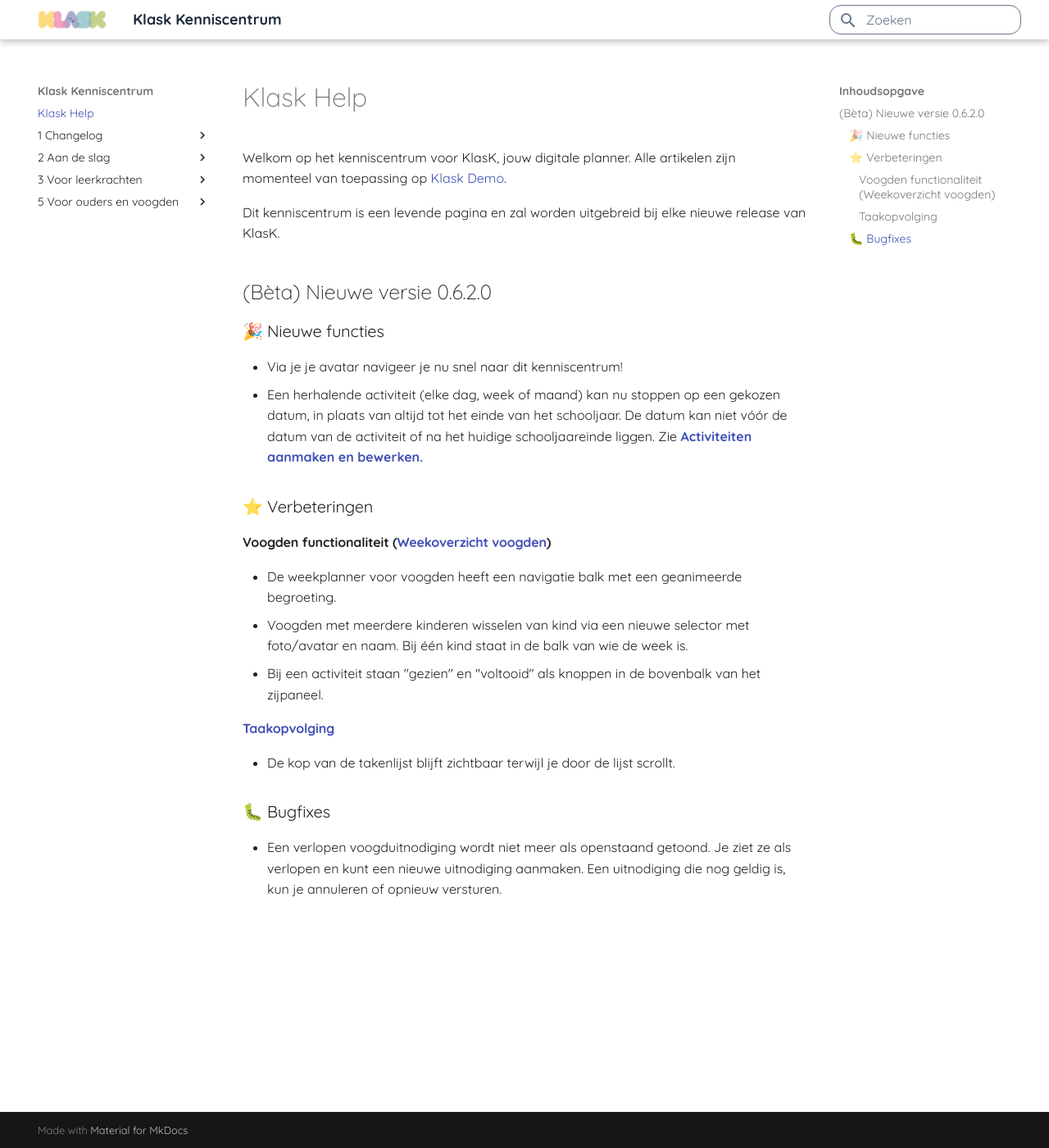
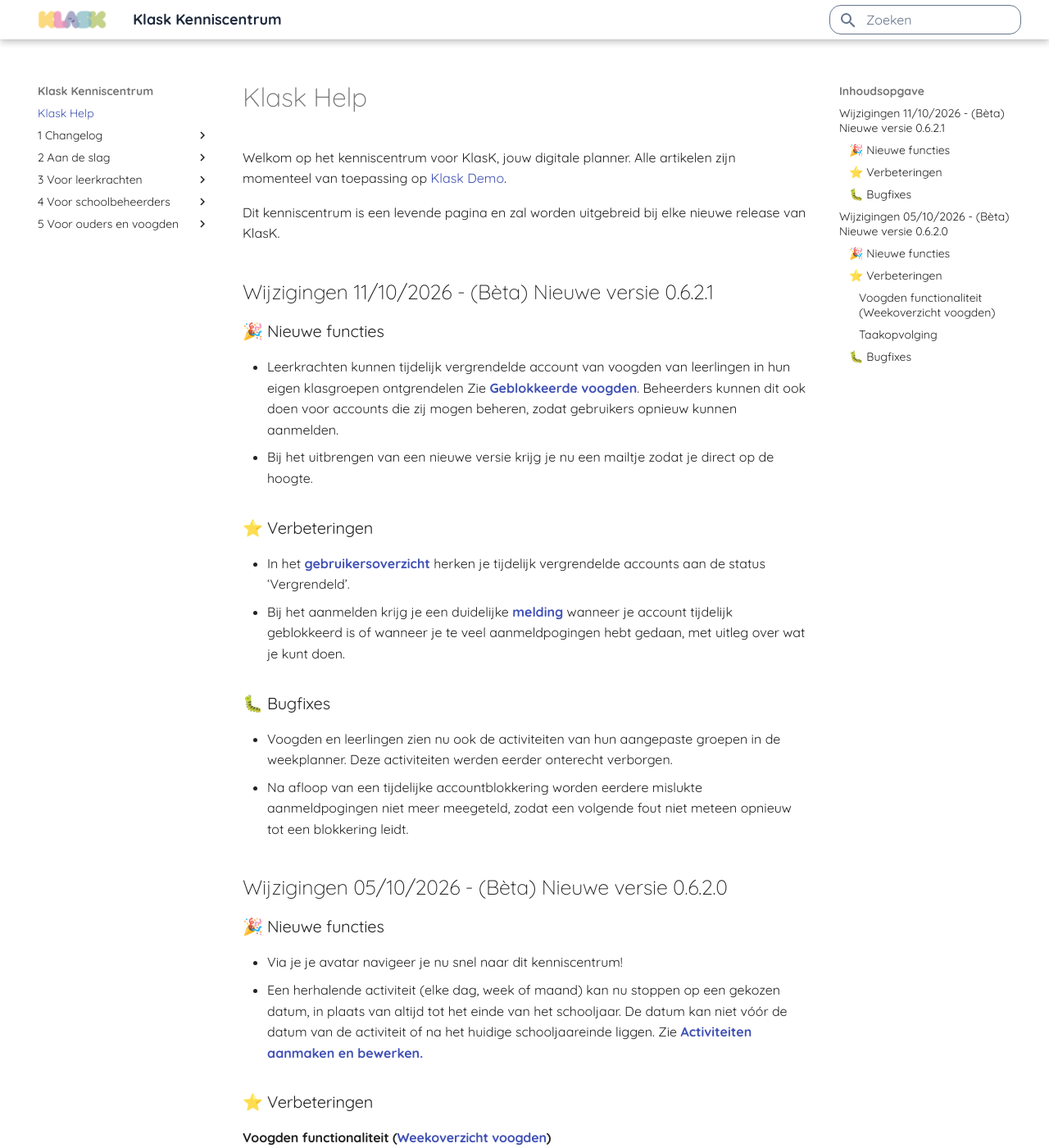
Before and after one commit to Samuel8000/klask-help, an MkDocs documentation site: the page built from docs/index.md, in a window 1280 px wide and 1400 px high. Shown: the whole window at 82% size. Built offline with MkDocs 1.6.1 and Material for MkDocs 9.7.7, drawn with Linux system fonts in a browser that asks for light colours; some web fonts are replaced.

Commit message:
v 0.6.2.1 release notes

```diff
--- /dev/null
+++ b/docs/1 Changelog/version_0.6.2.1.md
@@ -0,0 +1,18 @@
+# 11/10/2026
+
+## (Bèta) Nieuwe versie 0.6.2.1
+
+### 🎉 Nieuwe functies
+
+- Leerkrachten kunnen tijdelijk vergrendelde account van voogden van leerlingen in hun eigen klasgroepen ontgrendelen Zie [**Geblokkeerde voogden**](../3%20Voor%20leerkrachten/Mijn-leerlingen.md#geblokkeerde-voogd). Beheerders kunnen dit ook doen voor accounts die zij mogen beheren, zodat gebruikers opnieuw kunnen aanmelden.
+- Bij het uitbrengen van een nieuwe versie krijg je nu een mailtje zodat je direct op de hoogte.
+
+### ⭐ Verbeteringen
+
+- In het [**gebruikersoverzicht**](../4%20Voor%20schoolbeheerders/Gebruikersbeheer.md#vergrendeld) herken je tijdelijk vergrendelde accounts aan de status ‘Vergrendeld’.
+- Bij het aanmelden krijg je een duidelijke [**melding**](../2%20Aan%20de%20slag/aanmelden.md#geblokkeerde-account) wanneer je account tijdelijk geblokkeerd is of wanneer je te veel aanmeldpogingen hebt gedaan, met uitleg over wat je kunt doen.
+
+### 🐛 Bugfixes
+
+- Voogden en leerlingen zien nu ook de activiteiten van hun aangepaste groepen in de weekplanner. Deze activiteiten werden eerder onterecht verborgen.
+- Na afloop van een tijdelijke accountblokkering worden eerdere mislukte aanmeldpogingen niet meer meegeteld, zodat een volgende fout niet meteen opnieuw tot een blokkering leidt.
--- a/docs/index.md
+++ b/docs/index.md
@@ -5,7 +5,25 @@
 
 Dit kenniscentrum is een levende pagina en zal worden uitgebreid bij elke nieuwe release van KlasK.
 
-## (Bèta) Nieuwe versie 0.6.2.0
+## Wijzigingen 11/10/2026 - (Bèta) Nieuwe versie 0.6.2.1
+
+### 🎉 Nieuwe functies
+
+- Leerkrachten kunnen tijdelijk vergrendelde account van voogden van leerlingen in hun eigen klasgroepen ontgrendelen Zie [**Geblokkeerde voogden**](3%20Voor%20leerkrachten/Mijn-leerlingen.md#geblokkeerde-voogd). Beheerders kunnen dit ook doen voor accounts die zij mogen beheren, zodat gebruikers opnieuw kunnen aanmelden.
+- Bij het uitbrengen van een nieuwe versie krijg je nu een mailtje zodat je direct op de hoogte.
+
+### ⭐ Verbeteringen
+
+- In het [**gebruikersoverzicht**](4%20Voor%20schoolbeheerders/Gebruikersbeheer.md#vergrendeld) herken je tijdelijk vergrendelde accounts aan de status ‘Vergrendeld’.
+- Bij het aanmelden krijg je een duidelijke [**melding**](2%20Aan%20de%20slag/aanmelden.md#geblokkeerde-account) wanneer je account tijdelijk geblokkeerd is of wanneer je te veel aanmeldpogingen hebt gedaan, met uitleg over wat je kunt doen.
+
+### 🐛 Bugfixes
+
+- Voogden en leerlingen zien nu ook de activiteiten van hun aangepaste groepen in de weekplanner. Deze activiteiten werden eerder onterecht verborgen.
+- Na afloop van een tijdelijke accountblokkering worden eerdere mislukte aanmeldpogingen niet meer meegeteld, zodat een volgende fout niet meteen opnieuw tot een blokkering leidt.
+
+
+## Wijzigingen 05/10/2026 - (Bèta) Nieuwe versie 0.6.2.0
 
 ### 🎉 Nieuwe functies
 
```
Also changed, not shown: docs/2 Aan de slag/aanmelden.md (+15 -0 lines), docs/3 Voor leerkrachten/Mijn-leerlingen.md (added, +12 -0 lines), docs/4 Voor schoolbeheerders/Gebruikersbeheer.md (added, +21 -0 lines), docs/assets/2_aan_de_slag/aanmelden/invalid_credentials.webp (added), docs/assets/2_aan_de_slag/aanmelden/locked_account.webp (added), docs/assets/3_voor_leerkrachten/mijn-leerlingen/students-guardian-icon.webp (added), docs/assets/3_voor_leerkrachten/mijn-leerlingen/students-guardian-locked-info.webp (added), docs/assets/4_voor_schoolbeheerders/gebruikersbeheer/user_status_locked.webp (added), docs/assets/4_voor_schoolbeheerders/gebruikersbeheer/user_unlock.webp (added).
